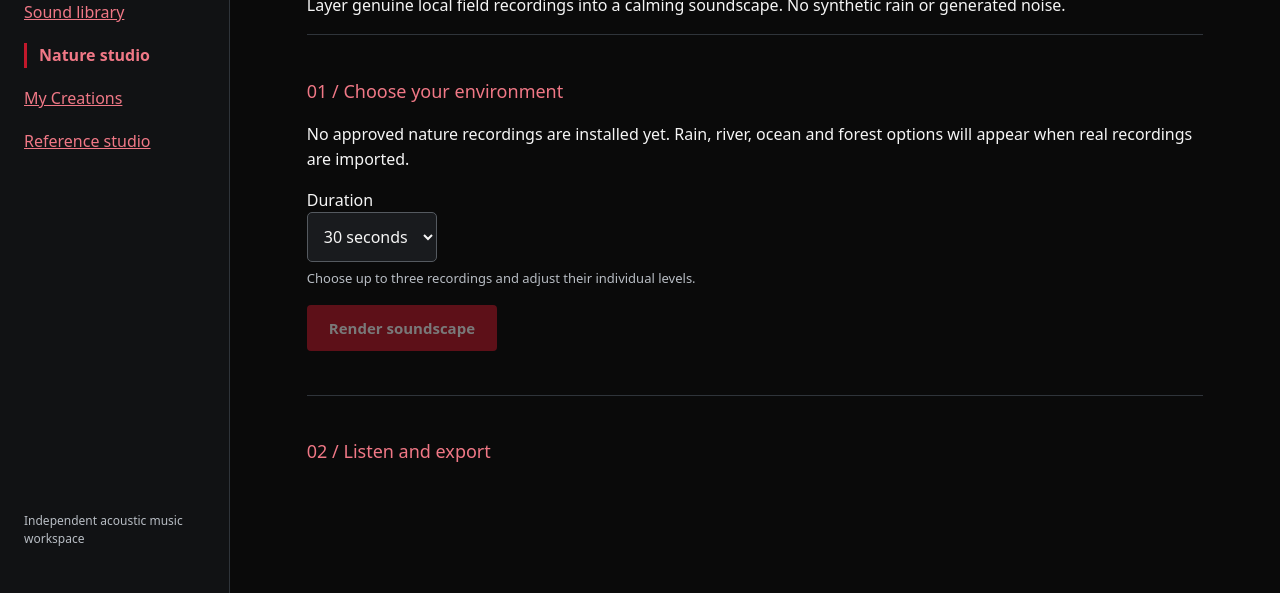
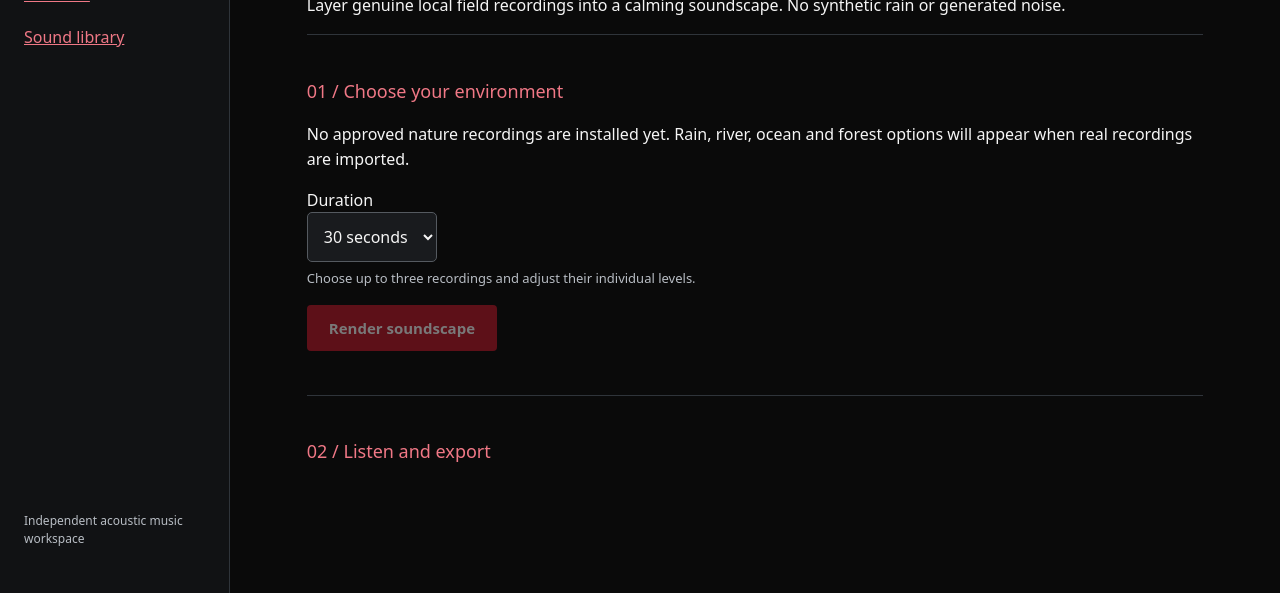
Before and after one commit to danydrag00-lang/auraluna-music-studio, a plain HTML site: page soundscape.html in a window 1280 px wide. Shown: the part 207-800 px from the top of the page. Drawn offline with Linux system fonts and the light colour scheme.

Commit message:
Unify navigation around latest cloud studio

```diff
--- a/soundscape.html
+++ b/soundscape.html
@@ -1 +1 @@
-<!doctype html><html lang="en"><head><meta charset="utf-8"><meta name="viewport" content="width=device-width,initial-scale=1"><title>Nature Soundscape — Auraluna</title><link rel="stylesheet" href="style.css"></head><body><aside><strong>AURALUNA <small> / STUDIO</small></strong><nav><a href="index.html">Home</a><a href="create.html">Create music</a><a href="library.html">Sound library</a><a href="soundscape.html" aria-current="page">Nature studio</a><a href="projects.html">My Creations</a><a href="reference.html">Reference studio</a></nav><p>Independent acoustic music workspace</p></aside><main><header><span>FIELD RECORDING WORKSPACE</span><h1>Find your quiet place.</h1><p>Layer genuine local field recordings into a calming soundscape. No synthetic rain or generated noise.</p></header><section><h2>01 / Choose your environment</h2><div id="layers"></div><p id="empty" role="status">Loading recordings…</p><label>Duration<select id="duration"><option value="30">30 seconds</option><option value="60">1 minute</option><option value="180">3 minutes</option><option value="300">5 minutes</option></select></label><p class="hint">Choose up to three recordings and adjust their individual levels.</p><button id="generate" disabled>Render soundscape</button><p id="status" role="status"></p></section><section><h2>02 / Listen and export</h2><div id="output"></div></section></main><script type="module" src="src/soundscape-page.mjs"></script></body></html>
+<!doctype html><html lang="en"><head><meta charset="utf-8"><meta name="viewport" content="width=device-width,initial-scale=1"><title>Nature Soundscape — Auraluna</title><link rel="stylesheet" href="style.css"></head><body><aside><strong>AURALUNA <small> / STUDIO</small></strong><nav><a href="index.html">Music Studio</a><a href="index.html#listen">My Creations &amp; Previews</a><a href="library.html">Sound library</a></nav><p>Independent acoustic music workspace</p></aside><main><header><span>FIELD RECORDING WORKSPACE</span><h1>Find your quiet place.</h1><p>Layer genuine local field recordings into a calming soundscape. No synthetic rain or generated noise.</p></header><section><h2>01 / Choose your environment</h2><div id="layers"></div><p id="empty" role="status">Loading recordings…</p><label>Duration<select id="duration"><option value="30">30 seconds</option><option value="60">1 minute</option><option value="180">3 minutes</option><option value="300">5 minutes</option></select></label><p class="hint">Choose up to three recordings and adjust their individual levels.</p><button id="generate" disabled>Render soundscape</button><p id="status" role="status"></p></section><section><h2>02 / Listen and export</h2><div id="output"></div></section></main><script type="module" src="src/soundscape-page.mjs"></script></body></html>
```
